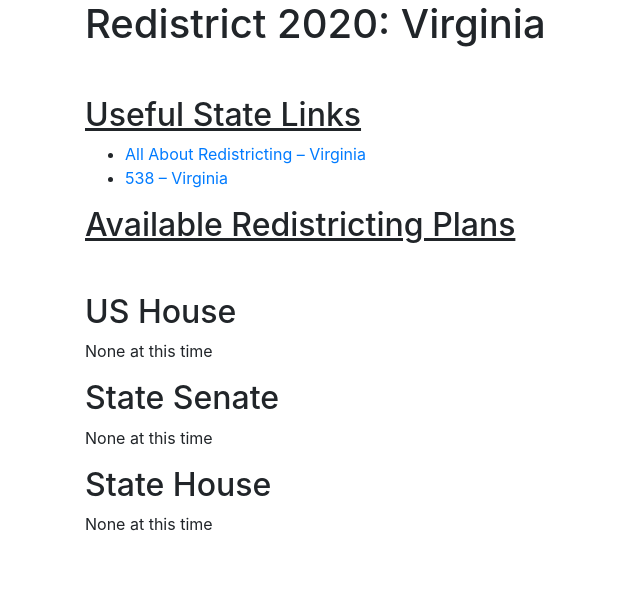
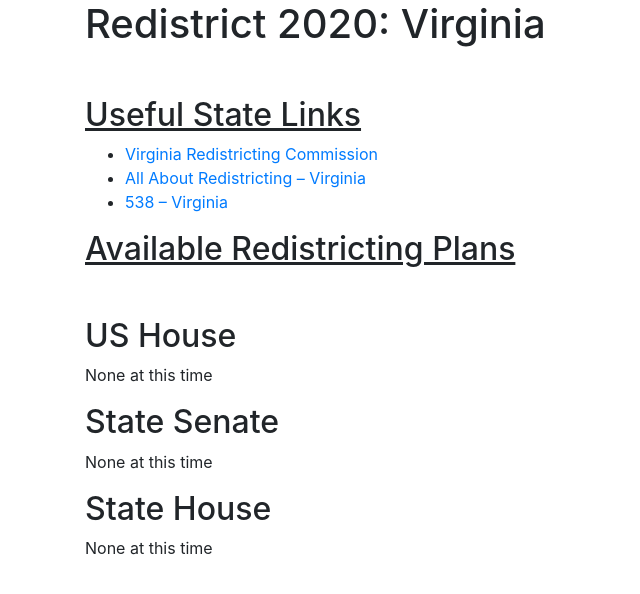
Before and after one commit to PlanScore/Redistrict2020, a Jekyll site: the page built from states/virginia.md, in a window 1280 px wide. Shown: the top 594 px of the page, without its empty margins (0-640 px from the left). Built offline with Jekyll 4.4.1, drawn with Linux system fonts in a browser that asks for light colours.

Commit message:
Update virginia.md

```diff
--- a/states/virginia.md
+++ b/states/virginia.md
@@ -7,7 +7,7 @@ layout: basic-page
 
 <u>Useful State Links</u>
 ---
-
+- [Virginia Redistricting Commission](https://virginiaredistricting.org/)
 - [All About Redistricting -- Virginia](https://redistricting.lls.edu/state/virginia/?cycle=2020&level=Congress&startdate=)
 - [538 -- Virginia](https://projects.fivethirtyeight.com/redistricting-2022-maps/virginia/)
 
```
